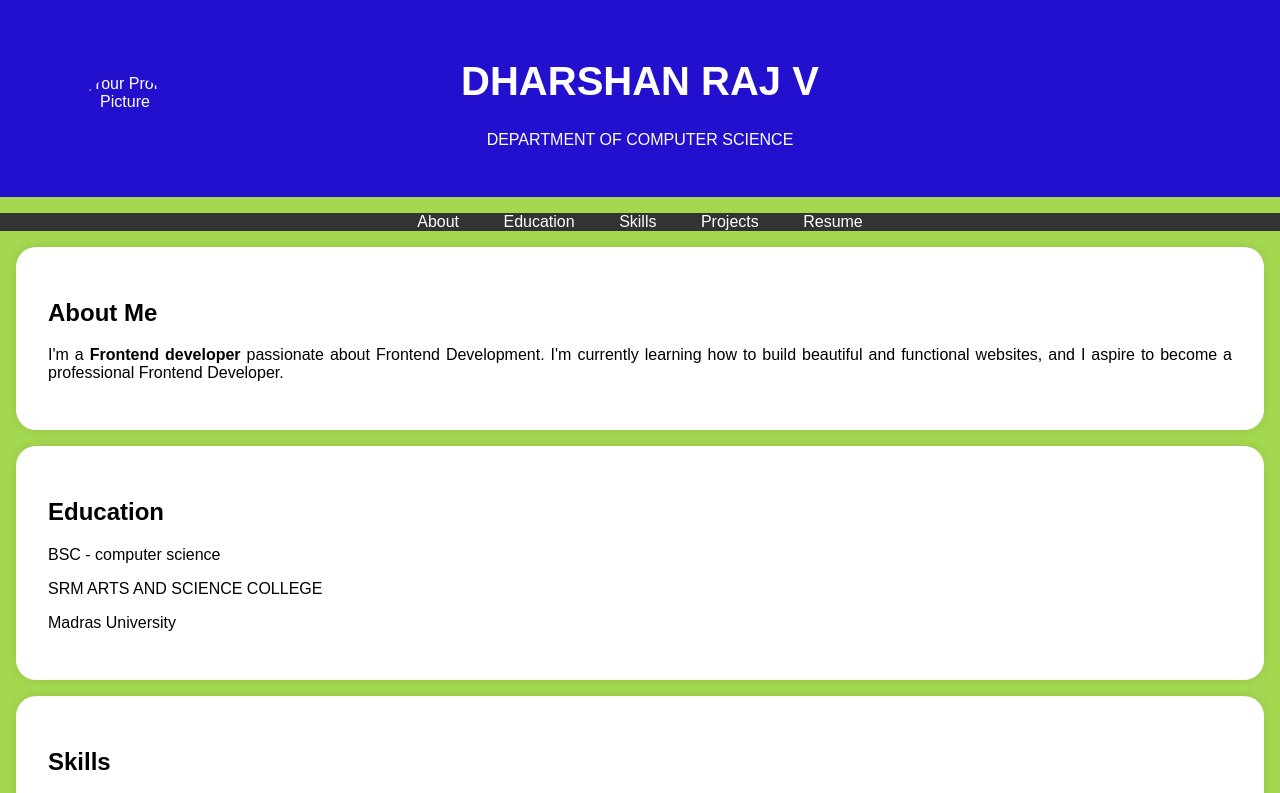
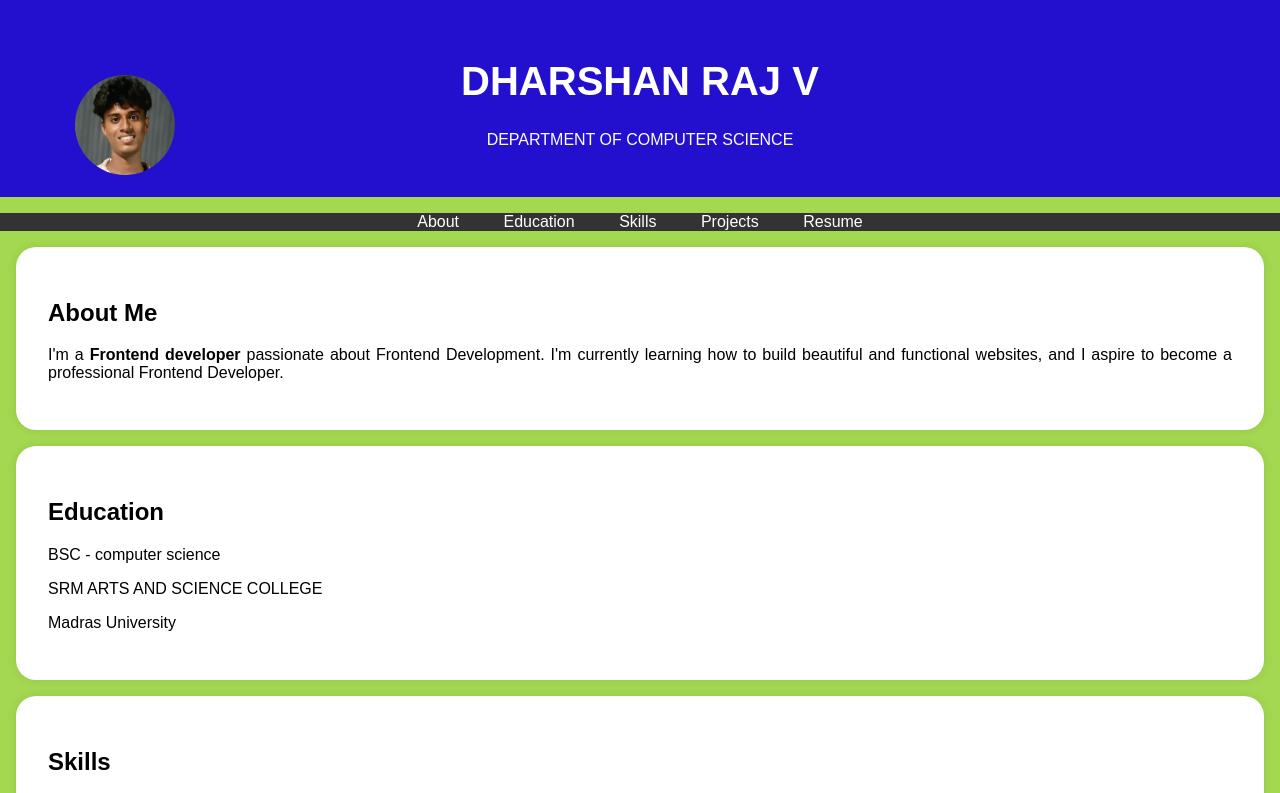
Before and after one commit to dharshanrajv-ctrl/Portfolio1, a plain HTML site: page index.html in a window 1280 px wide. Shown: the top 793 px of the page. Drawn offline with Linux system fonts and the light colour scheme.

Commit message:
Update index.html

```diff
--- a/index.html
+++ b/index.html
@@ -100,7 +100,7 @@
     <header>
         <div class="header-content">
             <!-- Add your profile picture here -->
-            <img src="p.jpg" alt="Your Profile Picture" class="profile-picture">
+            <img src="IMG-20250908-WA0001.jpg" alt="Your Profile Picture" class="profile-picture">
             <h1>DHARSHAN RAJ V</h1>
             <p>DEPARTMENT OF COMPUTER SCIENCE</p>
         </div>
```
